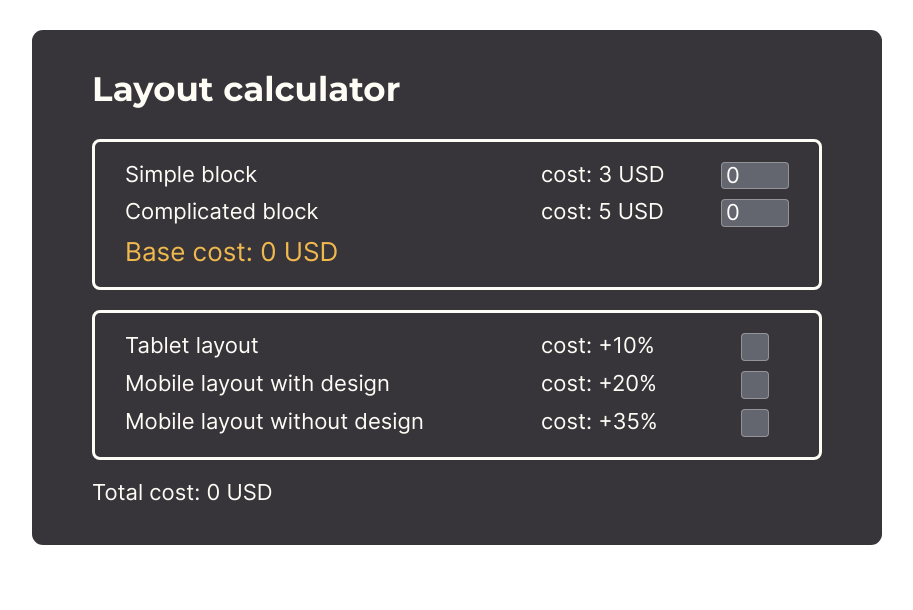
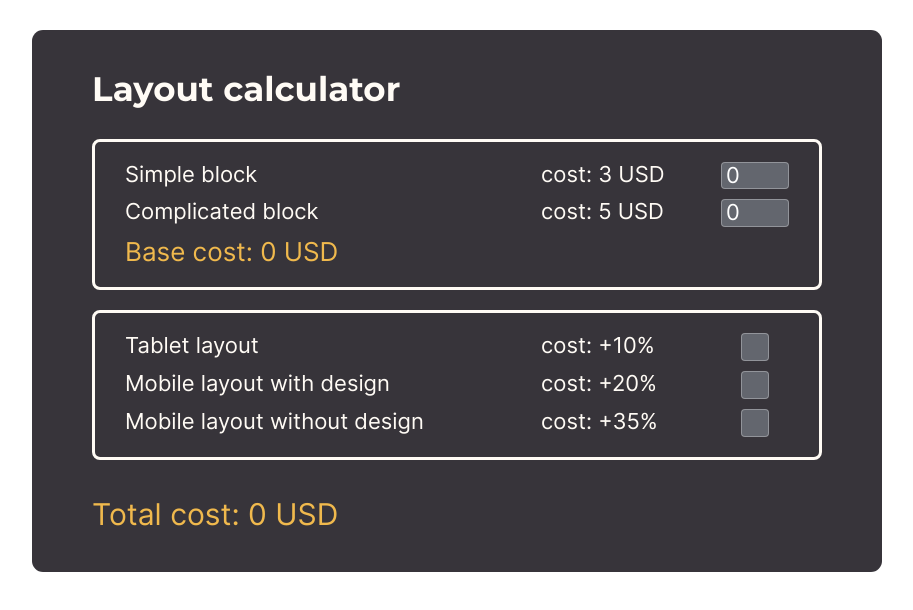
Before and after one commit to VillemanArm/layout_calculator, a React (Create React App) app: page / in a window 1280 px wide. Shown: the top 610 px of the page, without its empty margins (183-1096 px from the left). Built offline with nearby package versions, Linux system fonts and the light colour scheme.

Commit message:
feat: desctop layout complete

```diff
--- a/src/components/AdditionalBlock.js
+++ b/src/components/AdditionalBlock.js
@@ -21,6 +21,7 @@ const Component = () => {
                                 className="checkbox"
                                 type="checkbox"
                                 id={service.name}
+                                checked={service.isSelected}
                                 onChange={e => {
                                     dispatch(changeAdditional({name: service.name, isSelected: e.target.checked}))
                                 }}
--- a/src/components/BaseBlock.js
+++ b/src/components/BaseBlock.js
@@ -31,6 +31,12 @@ const Component = () => {
                             min="0"
                             max='999'
                             onChange={e => {
+                                if (e.target.value > 999) {
+                                    e.target.value = 999
+                                } else if (e.target.value < 0) {
+                                    e.target.value = 0
+                                }
+                                e.target.value = Number(e.target.value)
                                 dispatch(changeBase({name: service.name, amount: e.target.value}))
                             }}
                             value={service.amount}/>
--- a/src/css/base.sass
+++ b/src/css/base.sass
@@ -58,15 +58,16 @@ img
 
 button
     display: block
-    padding: 14rem 31rem
+    padding: 10rem 24rem
     box-sizing: border-box
 
-    font-size: 27rem
+    font-size: 26rem
+    line-height: 100%
 
-    background-color: $second-color
+    background-color: $background-color
     border: 3rem solid $second-color
     border-radius: 11rem
-    color: $primary-color
+    color: $second-color
 
 
 .checkbox-label
@@ -115,8 +116,8 @@ button
 
 @media (min-width: 48em)
     button:hover
-        background-color: transparent
-        color: $second-color
+        background-color: $second-color
+        color: $primary-color
 
     a:hover
         text-decoration: underline
@@ -153,8 +154,9 @@ button
     //     border-radius: 0.8rem
 
 @import blocks/layout-calculator
-@import blocks/base
+@import blocks/baseBlock
 @import blocks/additional
+@import blocks/total
 
 
 .visible
--- /dev/null
+++ b/src/css/blocks/total.sass
@@ -0,0 +1,9 @@
+.total
+    height: 52rem
+    display: flex
+    justify-content: space-between
+    align-items: flex-end
+
+    font-size: 30rem
+
+    color: $second-color
```
Also changed, not shown: src/css/blocks/baseBlock.sass (renamed from src/css/blocks/base.sass).
